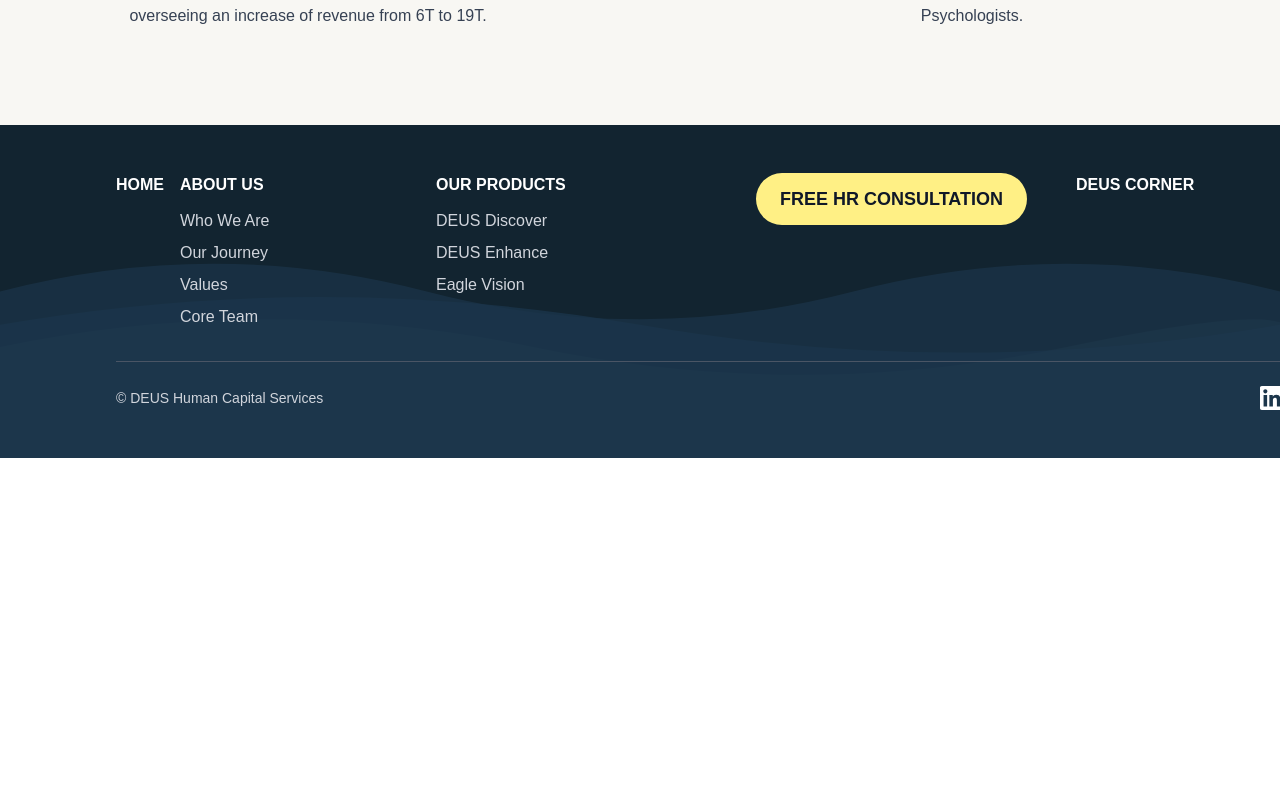
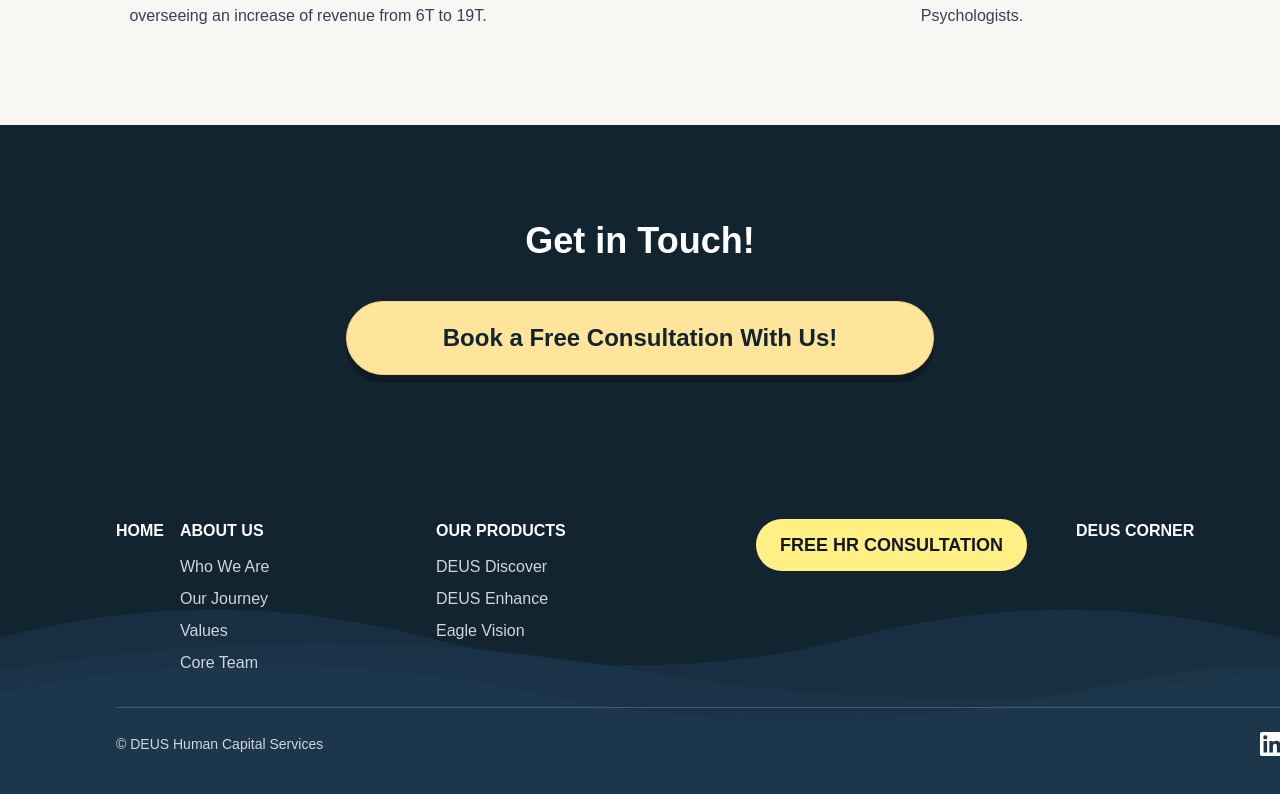
Before and after one commit to khafidhkayyis/deushcs-clone, a Next.js app: page /whoweare in a window 1280 px wide. Shown: the part 4939-5733 px from the top of the page. Before the commit the page ends 5397 px from the top, so only its background shows below. Built offline with nearby package versions, Linux system fonts and the light colour scheme; a web font is replaced by a local one.

Commit message:
section-getin

```diff
--- a/app/whoweare/page.tsx
+++ b/app/whoweare/page.tsx
@@ -3,6 +3,7 @@ import BarrierName from "./sections/barrierName";
 import OurProcess from "./sections/ourProcess";
 import OurValues from "./sections/ourValues";
 import TeamCore from "./sections/teamCore";
+import GetIn from "./sections/getIn";
 
 
 export default function WhoWeArePage() {
@@ -13,6 +14,7 @@ export default function WhoWeArePage() {
             <OurProcess />
             <OurValues />
             <TeamCore />
+            <GetIn />
         </div>
     );
 }
--- /dev/null
+++ b/app/whoweare/sections/getIn.tsx
@@ -0,0 +1,22 @@
+import React from "react";
+
+export default function GetIn() {
+    return (
+        <section className="relative bg-[#122430] text-white py-16 lg:py-24">
+            <div className="container mx-auto px-1 flex flex-col items-center justify-center">
+                {/* Heading */}
+                <h2 className="text-3xl md:text-4xl lg:text-4xl font-extrabold mb-10 text-center">
+                    Get in Touch!
+                </h2>
+
+                {/* CTA Button */}
+                <a
+                    href="#contact"
+                    className="inline-flex items-center justify-center px-10 md:px-16 lg:px-24 py-4 md:py-5 rounded-full bg-[#ffe49b] text-[#122430] text-base md:text-xl lg:text-2xl font-semibold shadow-[0_8px_0_rgba(0,0,0,0.25)] border border-[#f1d27c]"
+                >
+                    Book a Free Consultation With Us!
+                </a>
+            </div>
+        </section>
+    );
+}
```
